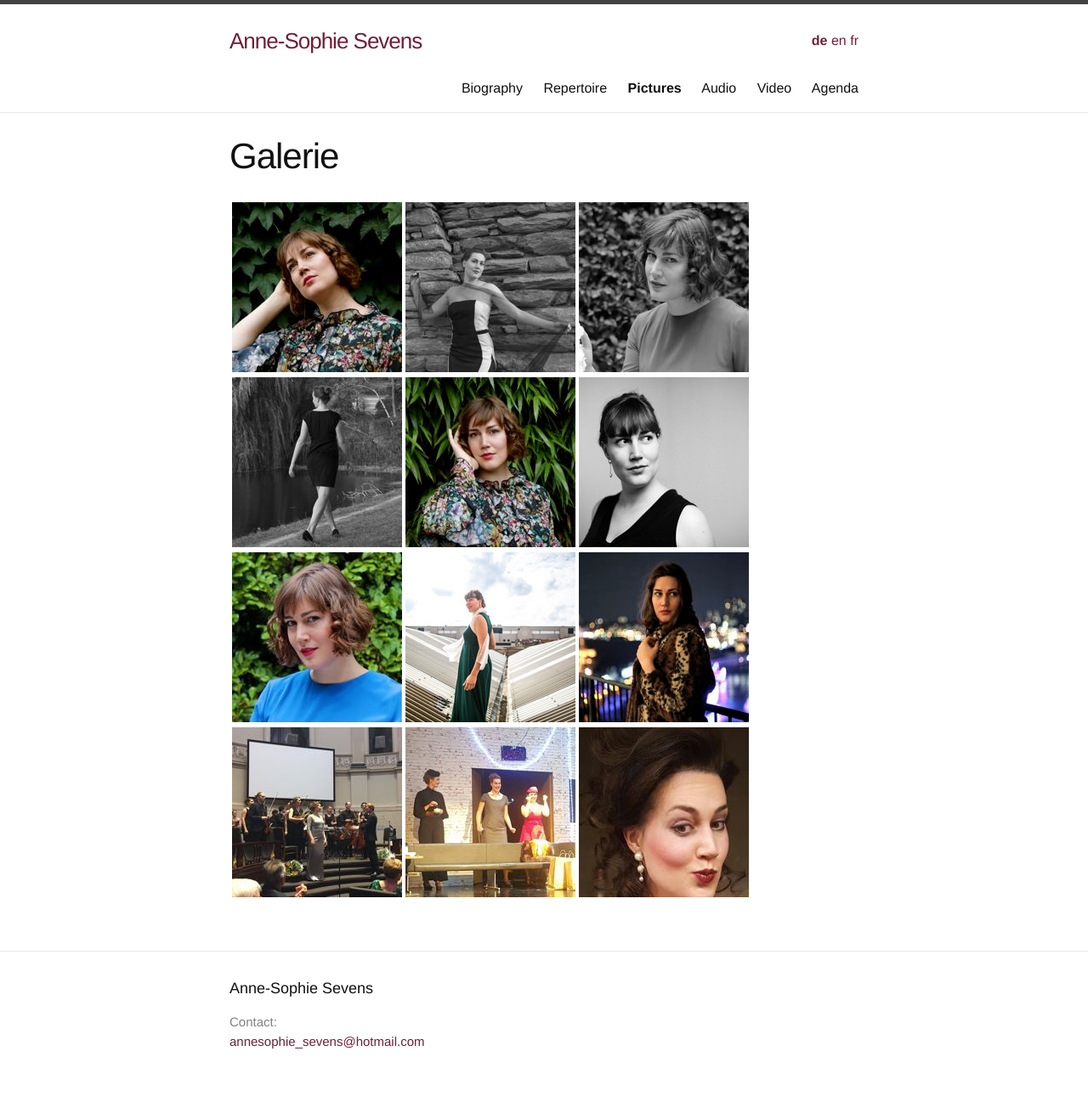
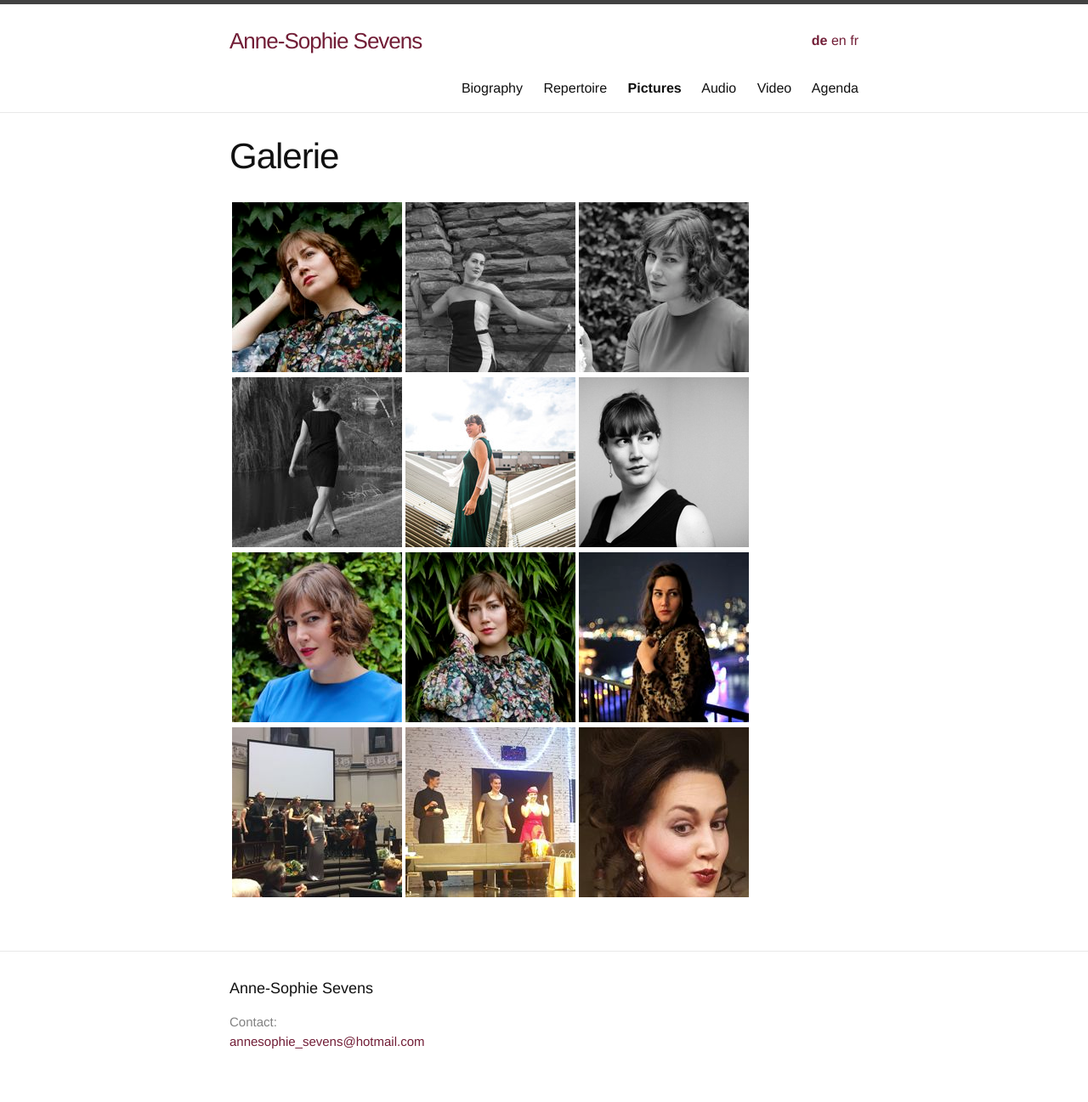
Before and after one commit to annesophie-sevens/annesophie-sevens.github.io, a Jekyll site: the page built from pictures-de.md, in a window 1280 px wide. Shown: the whole page at 85% size. Built offline with Jekyll 4.4.1, drawn with Linux system fonts in a browser that asks for light colours.

Commit message:
Update pictures-de.md

```diff
--- a/pictures-de.md
+++ b/pictures-de.md
@@ -8,8 +8,8 @@
 
 | <a href="/assets/20.JPG"> ![]({{ site.baseurl }}/assets/20_thumbnail.jpg) </a> | <a href="/assets/a5.jpg"> ![]({{ site.baseurl }}/assets/a5-thumbnail.jpg) </a> | <a href="/assets/BLOEM 1.jpg">  ![]({{ site.baseurl }}/assets/bloem.jpg) </a> |
 
-| <a href="/assets/LOOP.jpg"> ![]({{ site.baseurl }}/assets/LOOP 1.jpg) </a> | <a href="/assets/HAND 1.jpg"> ![]({{ site.baseurl }}/assets/HAND.jpg) </a> | <a href="/assets/6.jpg">![]({{ site.baseurl }}/assets/6-thumbnail.jpg) </a> |
+| <a href="/assets/LOOP.jpg"> ![]({{ site.baseurl }}/assets/LOOP 1.jpg) </a> | <a href="/assets/2.jpg"> ![]({{ site.baseurl }}/assets/2-thumbnail.jpg) </a> | <a href="/assets/6.jpg">![]({{ site.baseurl }}/assets/6-thumbnail.jpg) </a> |
 
-|  <a href="/assets/25.JPG">  ![]({{ site.baseurl }}/assets/25_thumbnail.jpg) </a> | <a href="/assets/2.jpg"> ![]({{ site.baseurl }}/assets/2-thumbnail.jpg) </a>|<a href="/assets/b2.jpg"> ![]({{ site.baseurl }}/assets/b2-thumbnail.jpg) </a>|
+|  <a href="/assets/25.JPG">  ![]({{ site.baseurl }}/assets/25_thumbnail.jpg) </a> | <a href="/assets/HAND 1.JPG"> ![]({{ site.baseurl }}/assets/HAND.jpg) </a>|<a href="/assets/b2.jpg"> ![]({{ site.baseurl }}/assets/b2-thumbnail.jpg) </a>|
 
 | <a href="/assets/aad.jpg"> ![]({{ site.baseurl }}/assets/aad-thumbnail.jpg) </a> | <a href="/assets/a15.jpg"> ![]({{ site.baseurl }}/assets/a15-thumbnail.jpg) </a> | <a href="/assets/110.jpg">  ![]({{ site.baseurl }}/assets/110-thumbnail.jpg) </a> |
```
